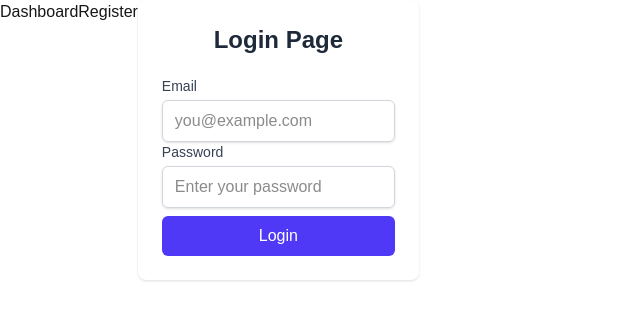
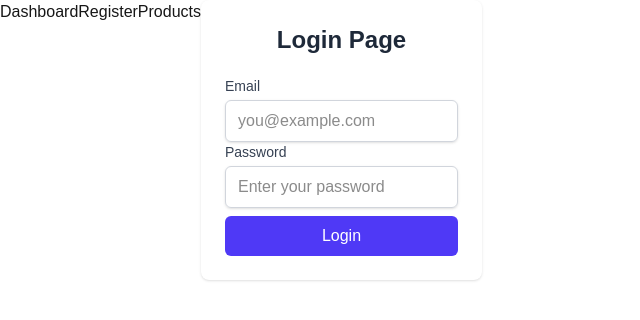
Before and after one commit to vmani2412/ecom, a Next.js app: page / in a window 1280 px wide. Shown: the top 320 px of the page, without its empty margins (0-640 px from the left). Built offline with nearby package versions, Linux system fonts and the light colour scheme; no server answers.

Commit message:
Update menu

```diff
--- a/app/page.tsx
+++ b/app/page.tsx
@@ -7,6 +7,7 @@ export default function Home() {
       <div className="menu-item">
         <Link href={`/dashboard/`}>Dashboard</Link>
         <Link href={`/register/`}>Register</Link>
+        <Link href={`/products/`}>Products</Link>
       </div>
       <div className="Login">
         <Login />
```
